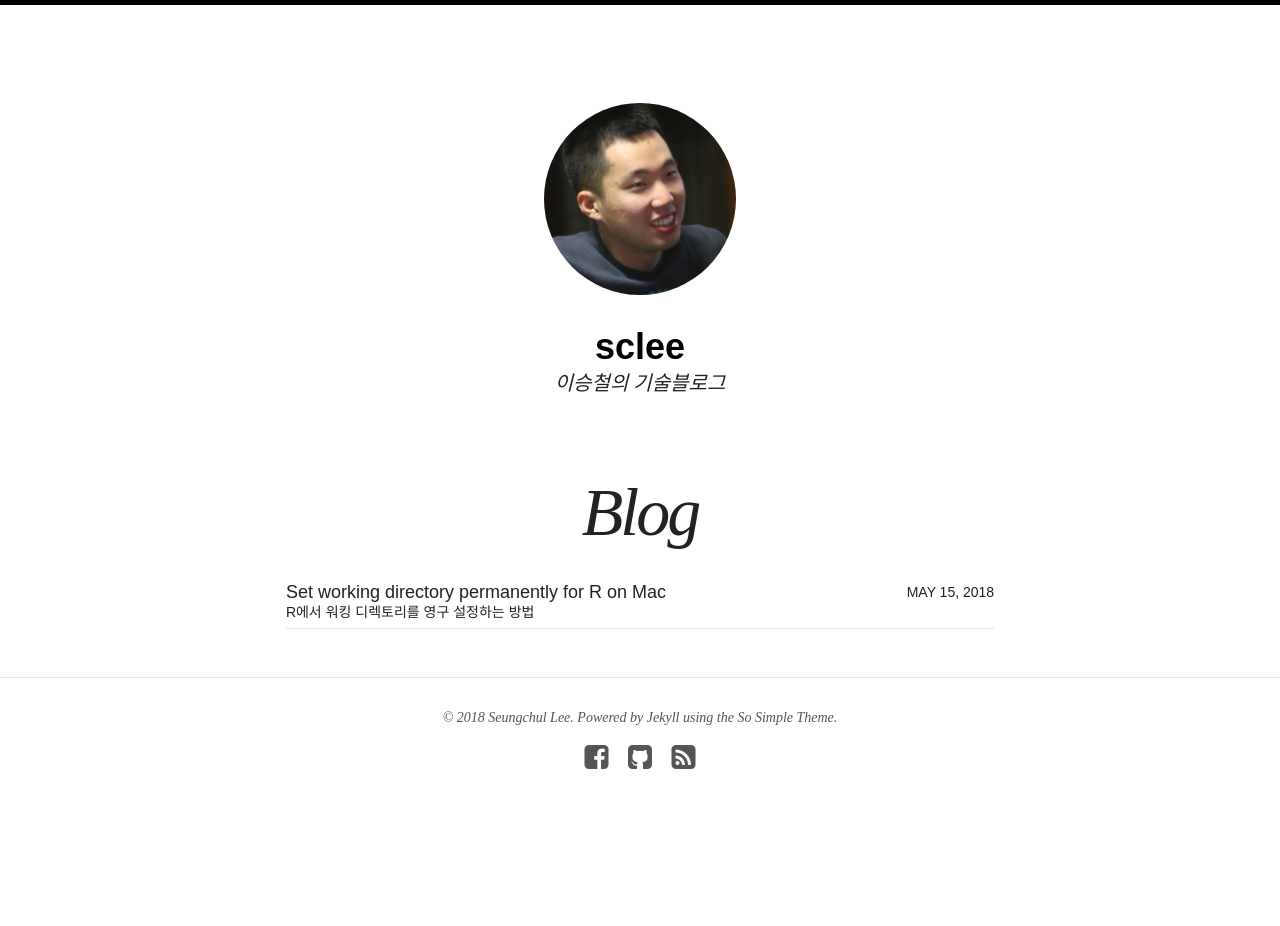
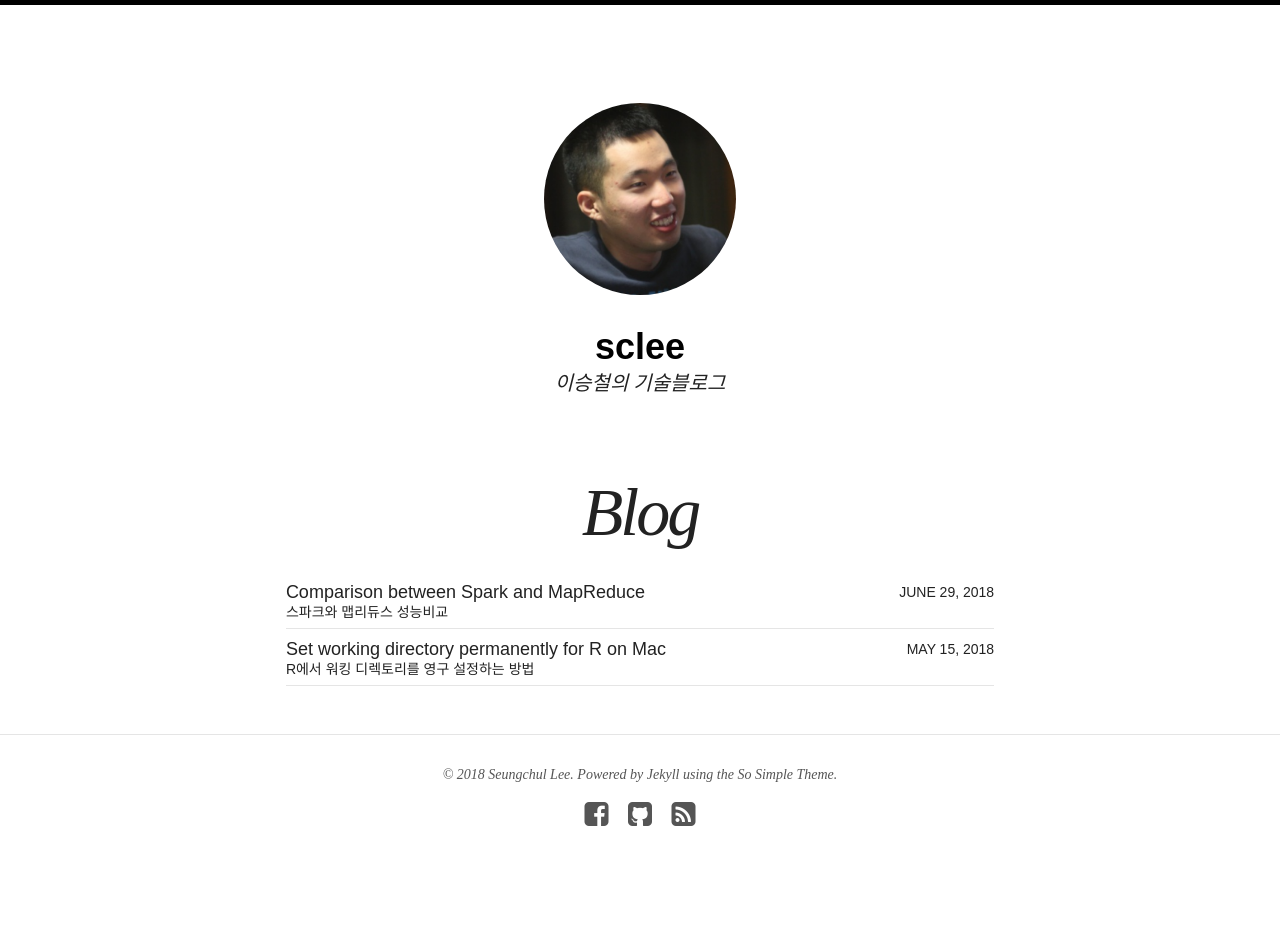
Before and after one commit to sclee01/sclee01.github.io, a Jekyll site: the page built from blog/index.md, in a window 1280 px wide. Built offline with Jekyll 4.4.1, drawn with Linux system fonts in a browser that asks for light colours; nearby versions of some CDN libraries; before the commit the page ends 900 px from its top, so only the background shows below that.

Commit message:
added the Spark and MapReduce

```diff
--- a/_posts/blog/2018-06-29-Spark-vs-MapReduce.md
+++ b/_posts/blog/2018-06-29-Spark-vs-MapReduce.md
@@ -1,3 +1,19 @@
+---
+layout: post
+title: Comparison between Spark and MapReduce
+excerpt: "스파크와 맵리듀스 성능비교"
+date: 2018-06-29
+modified: 2018-06-29
+author: sclee
+categories: blog
+tags: [R]
+image:
+  url: http://i.imgur.com/p0TzIOM.gif
+comments: true
+share: true
+---
+
+
 <h2 id="mapreduce-vs.-spark">MapReduce vs. Spark</h2>
 <p>논문 리뷰.<br>
 스파크와 맵리듀스의 성능에 대해 비교하는 논문입니다.</p>
```
